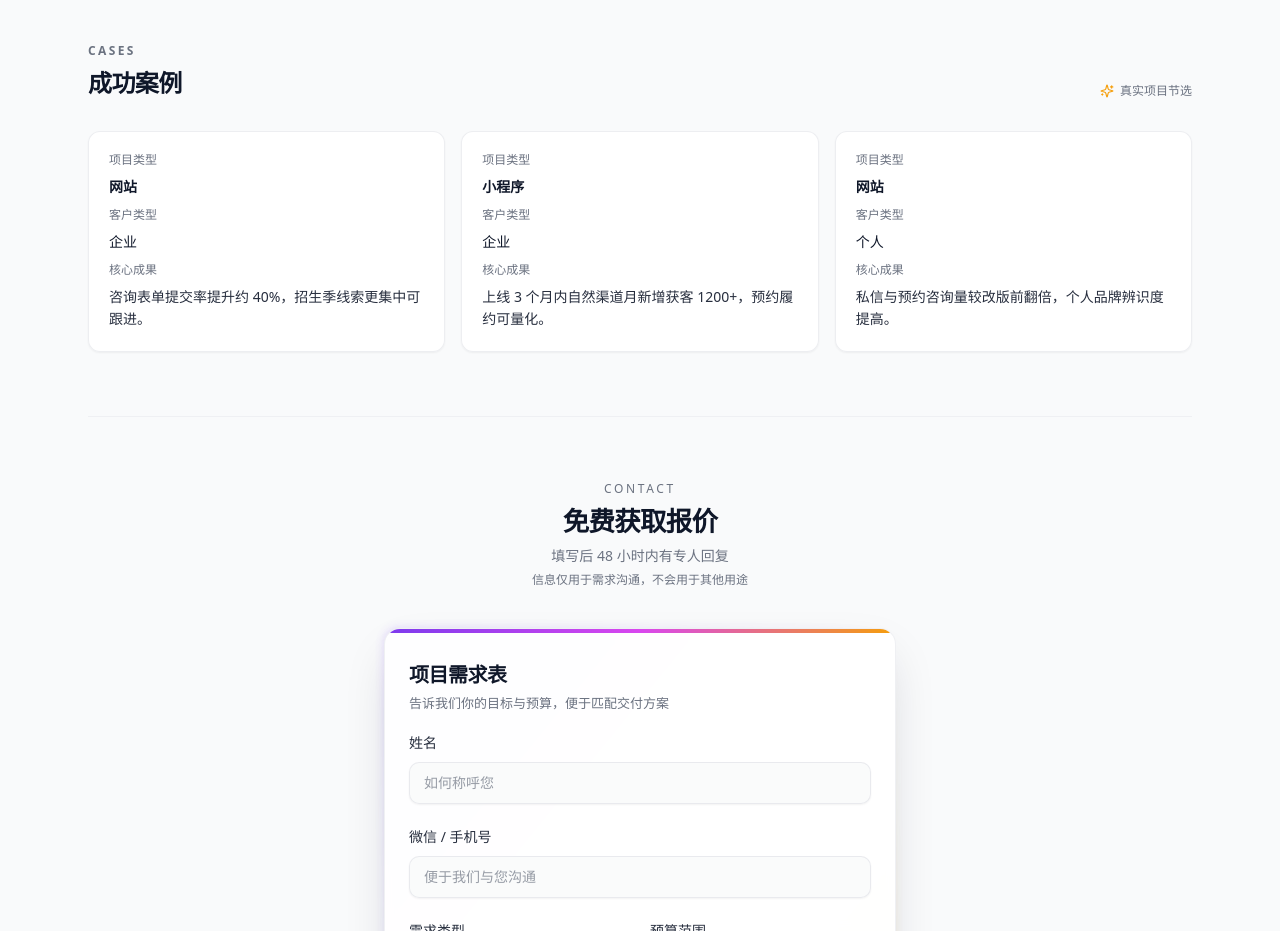
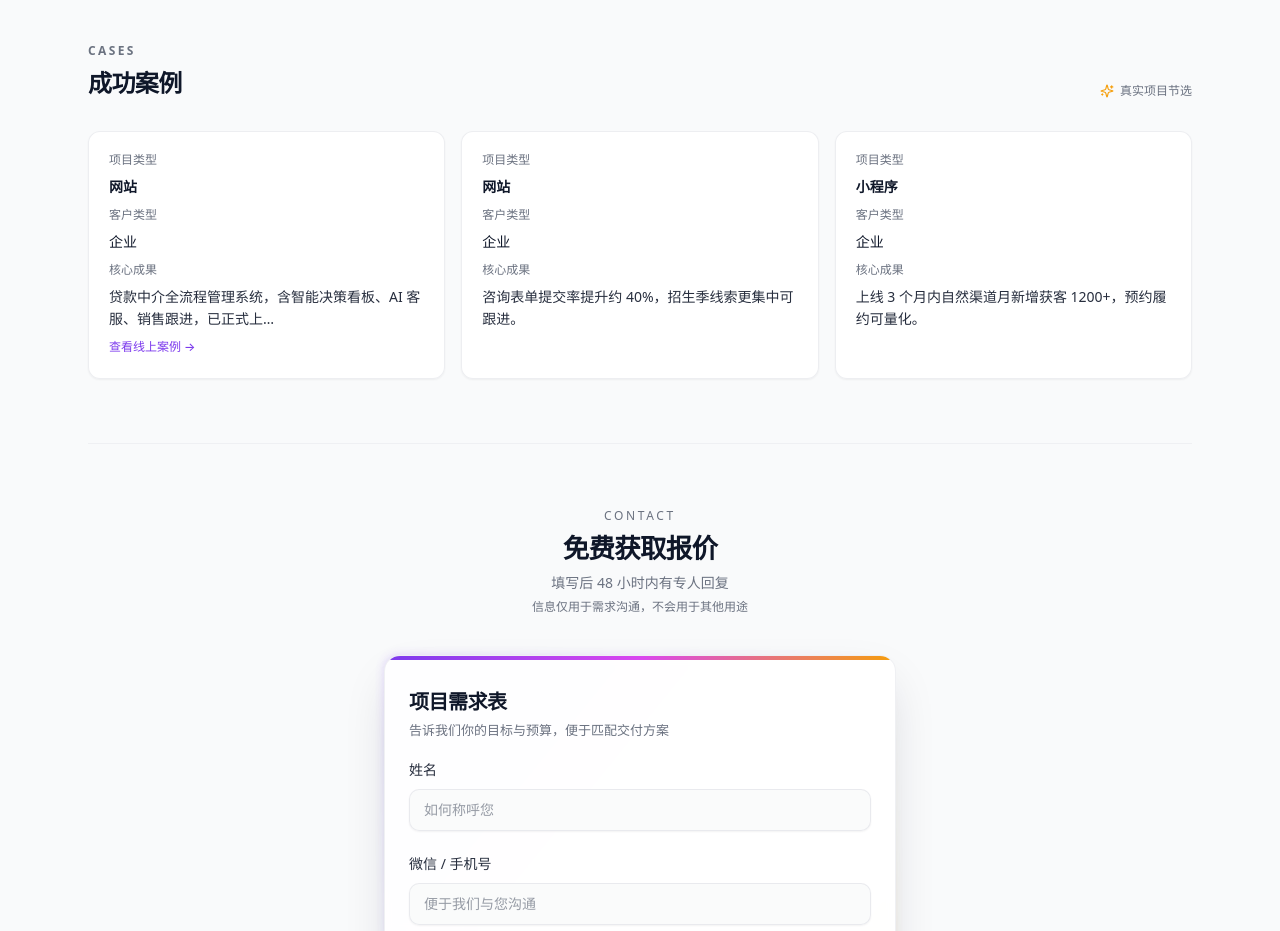
Before and after one commit to fengqililin59-cpu/ai-course-platform, a React (Vite) app: page /services in a window 1280 px wide. Shown: the part 1620-2551 px from the top of the page. Built offline with nearby package versions, Linux system fonts and the light colour scheme.

Commit message:
成功案例新增真实案例：中数云AI助贷CRM

```diff
--- a/src/data/successCases.ts
+++ b/src/data/successCases.ts
@@ -15,6 +15,14 @@ export type SuccessCase = {
 };
 
 export const SUCCESS_CASES: SuccessCase[] = [
+  {
+    id: "sc-crm-001",
+    title: "中数云 AI 助贷 CRM",
+    clientType: "企业",
+    deliverable: "网站",
+    outcome: "贷款中介全流程管理系统，含智能决策看板、AI 客服、销售跟进，已正式上线运营。访问：crm.syzs.top",
+    tags: ["金融科技", "SaaS", "AI客服", "CRM", "已上线"],
+  },
   {
     id: "sc-001",
     title: "教育品牌官网与招生落地页",
--- a/src/pages/ServicesListPage.tsx
+++ b/src/pages/ServicesListPage.tsx
@@ -348,6 +348,11 @@ export function ServicesListPage() {
                   <p className="font-medium text-foreground">{item.clientType}</p>
                   <p className="text-xs font-medium text-muted-foreground">核心成果</p>
                   <p className="text-foreground/90">{shortOutcome(item.outcome)}</p>
+                  {item.id === "sc-crm-001" && (
+                    <a href="https://crm.syzs.top" target="_blank" rel="noopener noreferrer" className="inline-flex items-center gap-1 text-xs font-medium text-violet-600 hover:underline dark:text-violet-400">
+                      查看线上案例 →
+                    </a>
+                  )}
                 </CardContent>
               </Card>
             ))}
```
